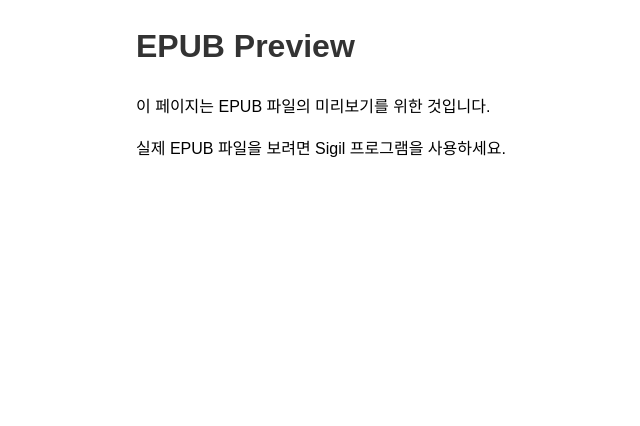
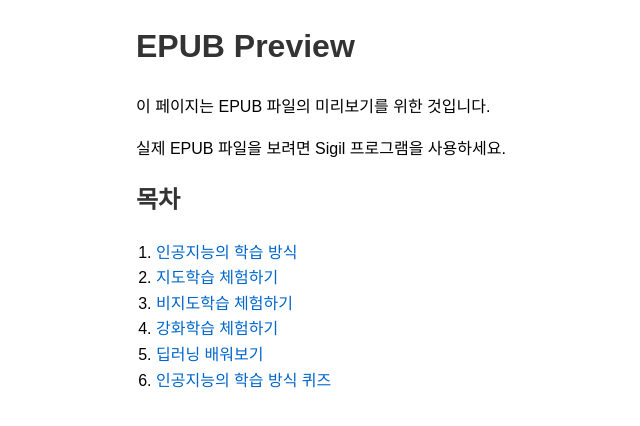
Before and after one commit to jangmijung/final_exam, a website: page e-book/index.html in a window 1280 px wide. Shown: the whole page, without its empty margins (104-744 px from the left). Drawn offline with Linux system fonts and the light colour scheme.

Commit message:
페이지링크 경로수정사항 반영영

```diff
--- a/e-book/index.html
+++ b/e-book/index.html
@@ -17,6 +17,19 @@
             max-width: 800px;
             margin: 0 auto;
         }
+        nav {
+            margin-top: 20px;
+        }
+        nav ol {
+            padding-left: 20px;
+        }
+        nav a {
+            color: #0066cc;
+            text-decoration: none;
+        }
+        nav a:hover {
+            text-decoration: underline;
+        }
     </style>
 </head>
 <body>
@@ -24,6 +37,18 @@
         <h1>EPUB Preview</h1>
         <p>이 페이지는 EPUB 파일의 미리보기를 위한 것입니다.</p>
         <p>실제 EPUB 파일을 보려면 Sigil 프로그램을 사용하세요.</p>
+
+        <nav id="toc">
+            <h1>목차</h1>
+            <ol>
+                <li><a href="OEBPS/Text/ai_learning2.xhtml">인공지능의 학습 방식</a></li>
+                <li><a href="OEBPS/Text/ai_learning3.xhtml">지도학습 체험하기</a></li>
+                <li><a href="OEBPS/Text/ai_learning4.xhtml">비지도학습 체험하기</a></li>
+                <li><a href="OEBPS/Text/ai_learning5.xhtml">강화학습 체험하기</a></li>
+                <li><a href="OEBPS/Text/ai_learning6.xhtml">딥러닝 배워보기</a></li>
+                <li><a href="OEBPS/Text/ai_learning7.xhtml">인공지능의 학습 방식 퀴즈</a></li>
+            </ol>
+        </nav>
     </div>
 </body>
 </html>
```
